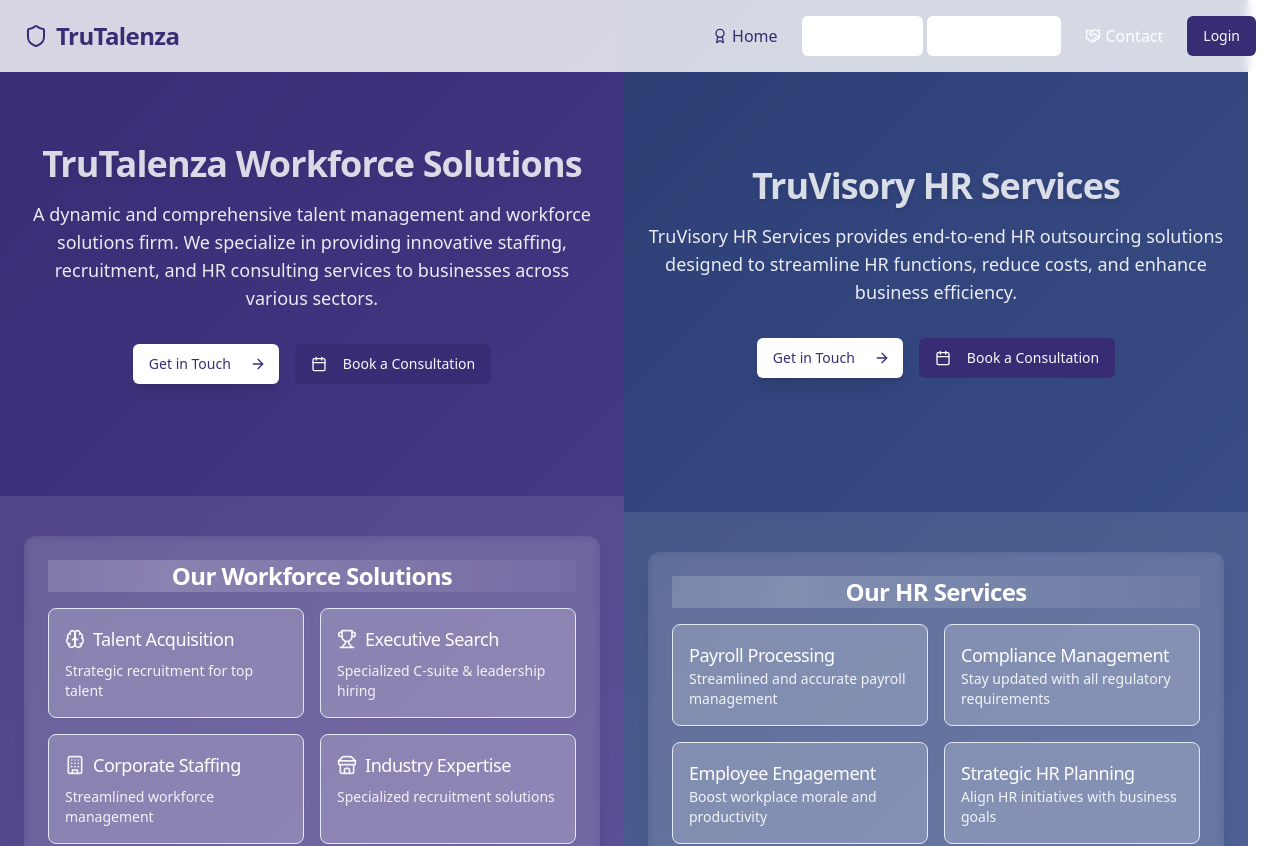
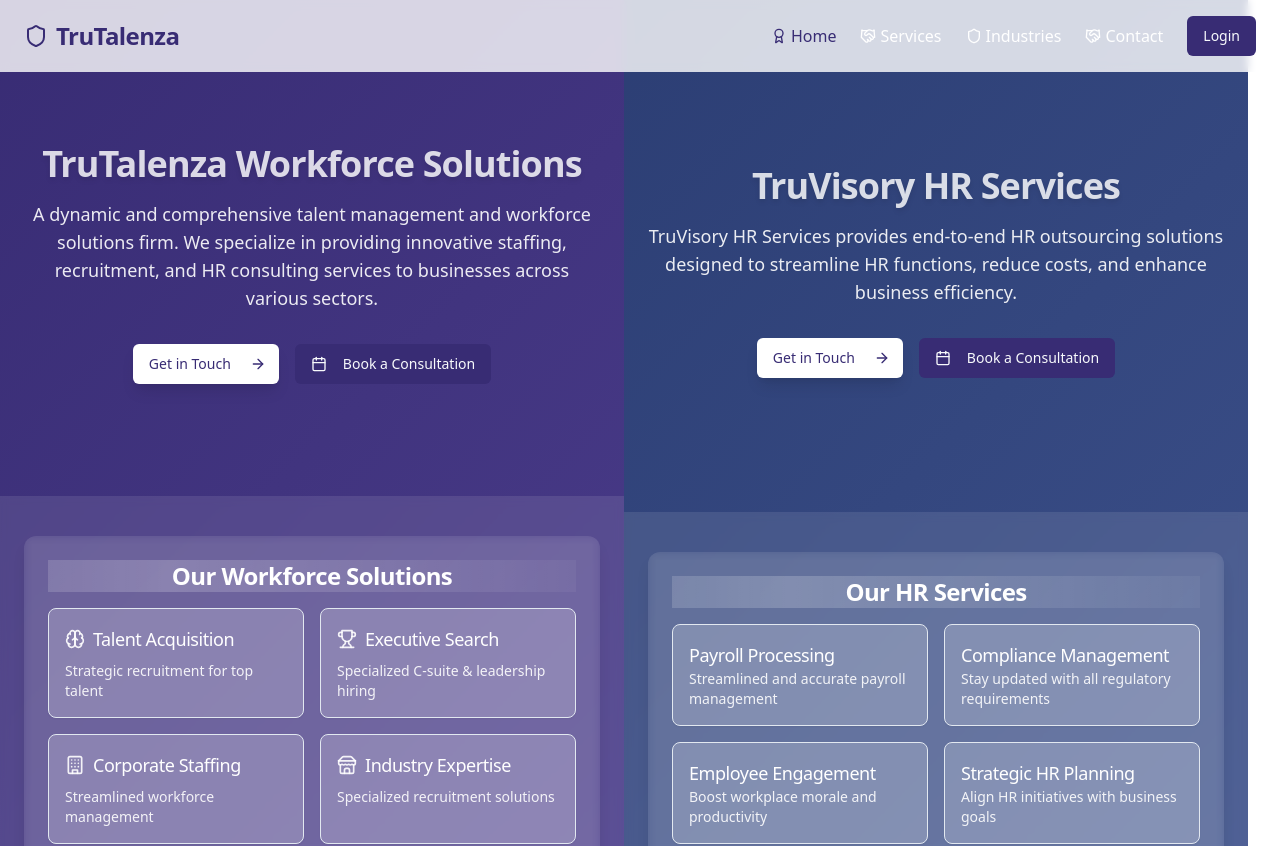
Before and after one commit to Nob1taaaa/vista-spark-web-23, a React (Vite) app: page / in a window 1280 px wide. Shown: the top 846 px of the page. Built offline with nearby package versions, Linux system fonts and the light colour scheme.

Commit message:
Fix: Always show services and industries
Make services and industries sections always visible and apply the same color scheme as the home section.

```diff
--- a/src/components/Navbar.tsx
+++ b/src/components/Navbar.tsx
@@ -90,73 +90,25 @@ const Navbar = () => {
             <span>Home</span>
           </Link>
 
-          <NavigationMenu>
-            <NavigationMenuList>
-              <NavigationMenuItem>
-                <NavigationMenuTrigger
-                  className={`${
-                    location.pathname === '/services' ? 'text-brand-purple' : 'text-white font-medium'
-                  } hover:text-brand-purple transition-all duration-300 transform hover:scale-105 group`}
+          <Link
+            to="/services"
+            className={`flex items-center space-x-1 hover:text-brand-purple transition-all duration-300 transform hover:scale-105 ${
+              location.pathname === '/services' ? 'text-brand-purple font-medium' : 'text-white font-medium'
+            }`}
           >
-                  <div className="flex items-center space-x-1">
             <Handshake className="h-4 w-4" />
             <span>Services</span>
-                  </div>
-                </NavigationMenuTrigger>
-                <NavigationMenuContent className="min-w-[450px] p-4">
-                  <div className="grid grid-cols-2 gap-4">
-                    {services.map((service) => (
+          </Link>
+
           <Link
-                        key={service.title}
-                        to="/services"
-                        className="block p-4 rounded-lg hover:bg-brand-purple/5 transition-all duration-300 transform hover:-translate-y-1 hover:shadow-lg group"
+            to="/industries"
+            className={`flex items-center space-x-1 hover:text-brand-purple transition-all duration-300 transform hover:scale-105 ${
+              location.pathname === '/industries' ? 'text-brand-purple font-medium' : 'text-white font-medium'
+            }`}
           >
-                        <h3 className="text-sm font-medium text-brand-purple group-hover:text-brand-lightPurple transition-colors flex items-center space-x-2">
-                          <Verified className="h-4 w-4" />
-                          <span>{service.title}</span>
-                        </h3>
-                        <p className="text-sm text-gray-500 mt-1 group-hover:text-gray-700 transition-colors pl-6">
-                          {service.description}
-                        </p>
-                      </Link>
-                    ))}
-                  </div>
-                </NavigationMenuContent>
-              </NavigationMenuItem>
-
-              <NavigationMenuItem>
-                <NavigationMenuTrigger
-                  className={`${
-                    location.pathname === '/industries' ? 'text-brand-purple' : 'text-white font-medium'
-                  } hover:text-brand-purple transition-all duration-300 transform hover:scale-105 group`}
-                >
-                  <div className="flex items-center space-x-1">
             <Shield className="h-4 w-4" />
             <span>Industries</span>
-                  </div>
-                </NavigationMenuTrigger>
-                <NavigationMenuContent className="min-w-[500px] p-4">
-                  <div className="grid grid-cols-2 gap-4">
-                    {industries.map((industry) => (
-                      <Link
-                        key={industry.title}
-                        to="/industries"
-                        className="block p-4 rounded-lg hover:bg-brand-purple/5 transition-all duration-300 transform hover:-translate-y-1 hover:shadow-lg group"
-                      >
-                        <h3 className="text-sm font-medium text-brand-purple group-hover:text-brand-lightPurple transition-colors flex items-center space-x-2">
-                          <Award className="h-4 w-4" />
-                          <span>{industry.title}</span>
-                        </h3>
-                        <p className="text-sm text-gray-500 mt-1 group-hover:text-gray-700 transition-colors pl-6">
-                          {industry.description}
-                        </p>
           </Link>
-                    ))}
-                  </div>
-                </NavigationMenuContent>
-              </NavigationMenuItem>
-            </NavigationMenuList>
-          </NavigationMenu>
 
           <Link
             to="/contact"
@@ -217,8 +169,14 @@ const Navbar = () => {
               Home
             </Link>
 
-            <div className="space-y-2">
-              <div className="font-medium text-brand-purple">Services</div>
+            <Link
+              to="/services"
+              className="block py-2 hover:text-brand-purple transition-colors"
+              onClick={() => setIsMenuOpen(false)}
+            >
+              Services
+            </Link>
+
             <div className="pl-4 space-y-2">
               {services.map((service) => (
                 <Link
@@ -231,10 +189,15 @@ const Navbar = () => {
                 </Link>
               ))}
             </div>
-            </div>
 
-            <div className="space-y-2">
-              <div className="font-medium text-brand-purple">Industries</div>
+            <Link
+              to="/industries"
+              className="block py-2 hover:text-brand-purple transition-colors"
+              onClick={() => setIsMenuOpen(false)}
+            >
+              Industries
+            </Link>
+
             <div className="pl-4 space-y-2">
               {industries.map((industry) => (
                 <Link
@@ -246,7 +209,6 @@ const Navbar = () => {
                   {industry.title}
                 </Link>
               ))}
-              </div>
             </div>
 
             <Link
```
Lines whose indentation alone changed are shown as unchanged.
